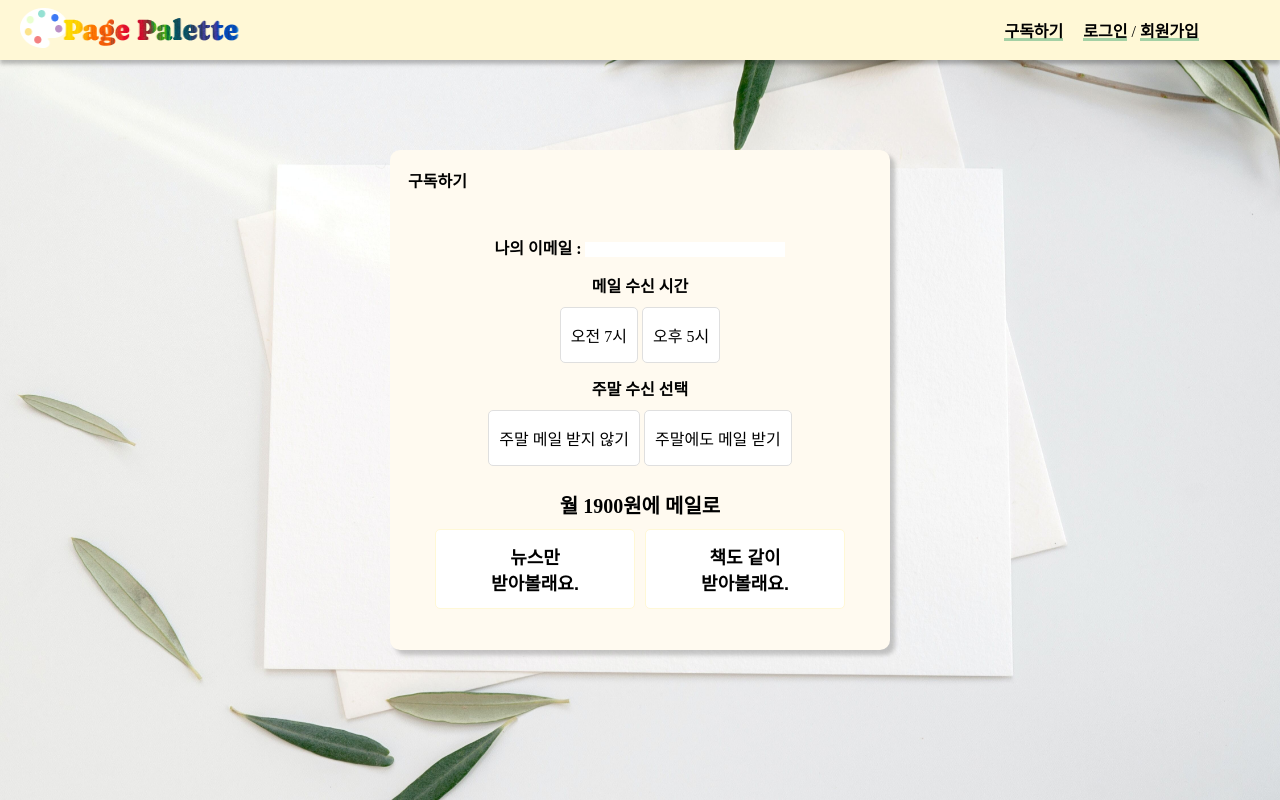
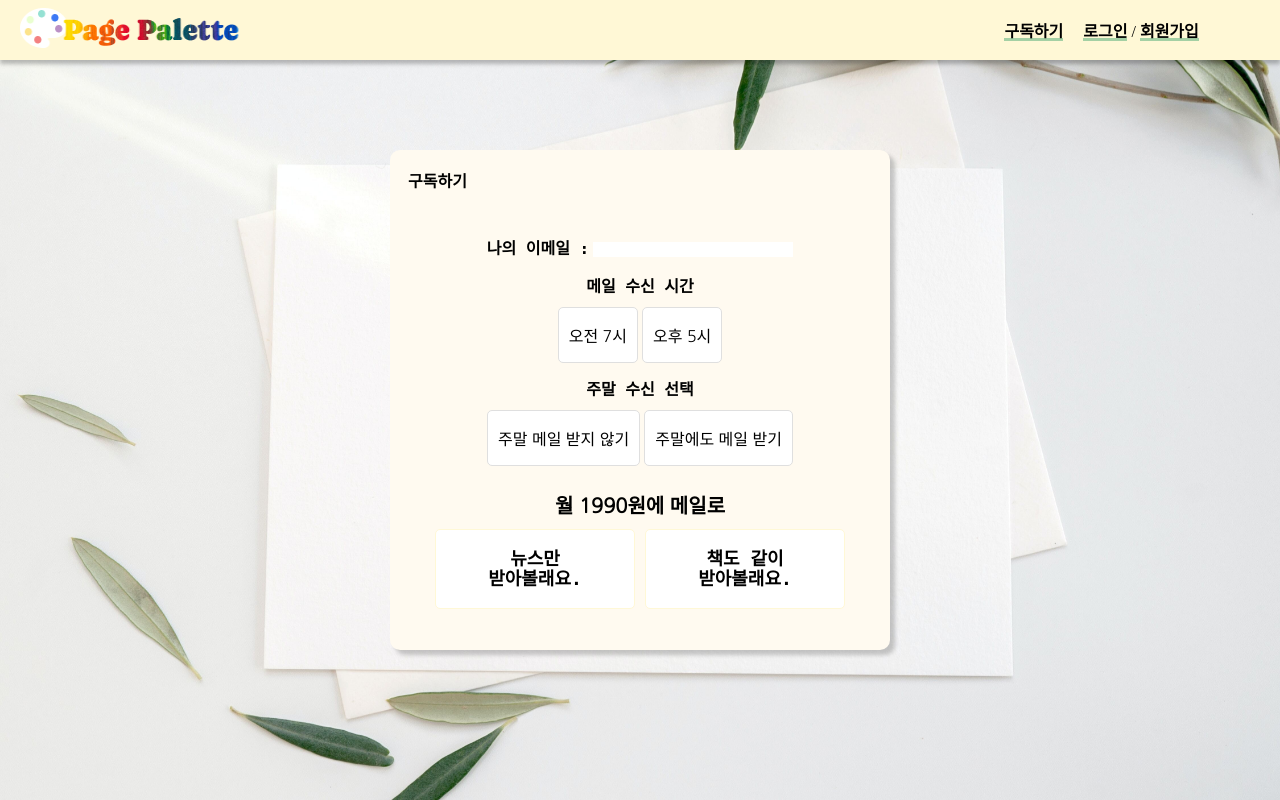
Before and after one commit to jinn0135/DA28_final_PagePalette, a Django app: page /common/subscribe/ in a window 1280 px wide. Run offline with Django 3.2, Linux system fonts and the light colour scheme; some web fonts are replaced.

Commit message:
Update subscribe.html

```diff
--- a/mysite/templates/common/subscribe.html
+++ b/mysite/templates/common/subscribe.html
@@ -3,39 +3,39 @@
 
 <main id="main">
     <div class="subscribe-container">
-        <h4>구독하기</h4>
+        <h4 class="coding">구독하기</h4>
         <form method="POST" action="{% url 'common:subscribe' %}">
             {% csrf_token %}
             <ul class="subs-typing-list" style="margin-top:30px">
                 <div>
-                    <label for="email"><strong>나의 이메일 :</strong></label>
+                    <label for="email"><strong class="coding">나의 이메일 :</strong></label>
                     <input style="border: none; outline: none; width: 200px; text-align:center;" type="email" id="email" name="email" value="{{ request.session.user_id }}" readonly>
                 </div>
                 <div>
-                    <label for="reception_time"><strong>메일 수신 시간</strong></label><br>
+                    <label for="reception_time"><strong class="coding">메일 수신 시간</strong></label><br>
                     <div style="margin-top:10px;">
                         {% for value, label in form.reception_time.field.choices %}
                             <input type="radio" id="time_{{ value }}" name="reception_time" value="{{ value }}" required>
-                            <label for="time_{{ value }}">{{ label }}</label>
+                            <label for="time_{{ value }}" class="gothic">{{ label }}</label>
                         {% endfor %}
                     </div>
                 </div>
                 <div>
-                    <label for="weekend"><strong>주말 수신 선택</strong></label><br>
+                    <label for="weekend"><strong class="coding">주말 수신 선택</strong></label><br>
                     <div style="margin-top:10px;">
                         {% for value, label in form.weekend.field.choices %}
                         <input type="radio" id="weekend_{{ value }}" name="weekend" value="{{ value }}" required>
-                        <label for="weekend_{{ value }}">{{ label }}</label>
+                        <label for="weekend_{{ value }}" class="gothic">{{ label }}</label>
                         {% endfor %}
                     </div>
                 </div>
                 <div>
                     <div style="margin-top:10px; font-size:20px">
-                        <label for="book_service"><strong>월 1900원에 메일로</strong></label><br>
+                        <label for="book_service"><strong class="gothic" style="font-weight: bold">월 1990원에 메일로</strong></label><br>
                     </div>
                     <div style="margin-top:10px;">
-                        <button style="margin-right:10px;" class="subscribe-submit-button" type="submit"  name="book_service" value='0'>뉴스만<br>받아볼래요.</button>
-                        <button class="subscribe-submit-button" type="submit" name="book_service" value='1'>책도 같이<br>받아볼래요.</button>
+                        <button style="margin-right:10px; font-weight: bold; line-height: 20px" class="subscribe-submit-button coding" type="submit"  name="book_service" value='0'>뉴스만<br>받아볼래요.</button>
+                        <button style="font-weight: bold; line-height: 20px" class="subscribe-submit-button coding" type="submit" name="book_service" value='1'>책도 같이<br>받아볼래요.</button>
                     </div>
                 </div>
             </ul>
```
